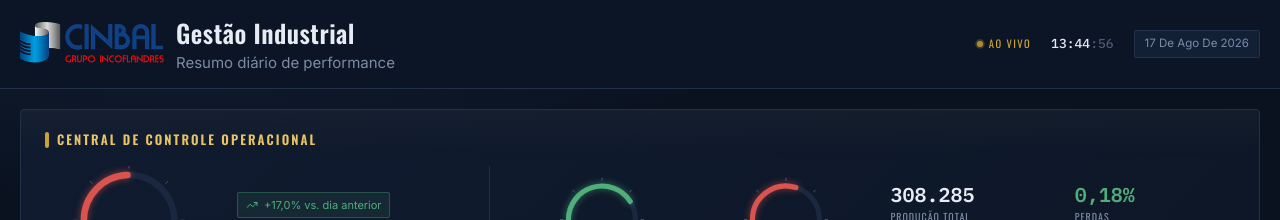
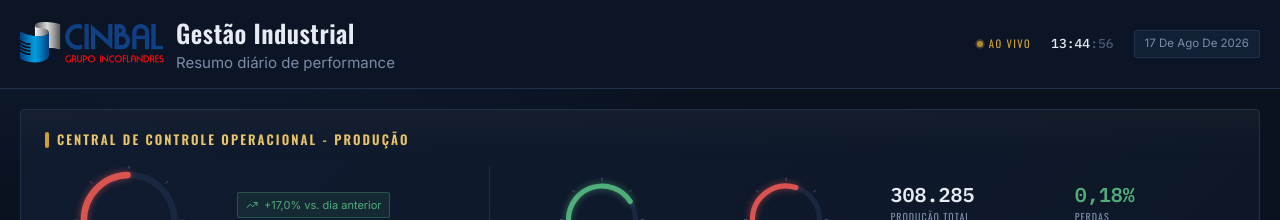
Before and after one commit to igolin13/Dash_diario, a React (Vite) app: page / in a window 1280 px wide. Shown: the top 220 px of the page. Built offline with nearby package versions, Linux system fonts and the light colour scheme.

Commit message:
Versão 3

```diff
--- a/src/App.jsx
+++ b/src/App.jsx
@@ -367,7 +367,7 @@ export default function App() {
             className="text-[13px] font-semibold uppercase tracking-[0.16em]"
             style={{ color: COLORS.goldBright, fontFamily: "Oswald, sans-serif" }}
           >
-            Central de Controle Operacional
+            Central de Controle Operacional - Produção
           </h1>
         </div>
         <div className="relative grid grid-cols-1 md:grid-cols-[auto_1px_1fr] gap-6 md:gap-8 p-6 pt-4 items-center">
```
